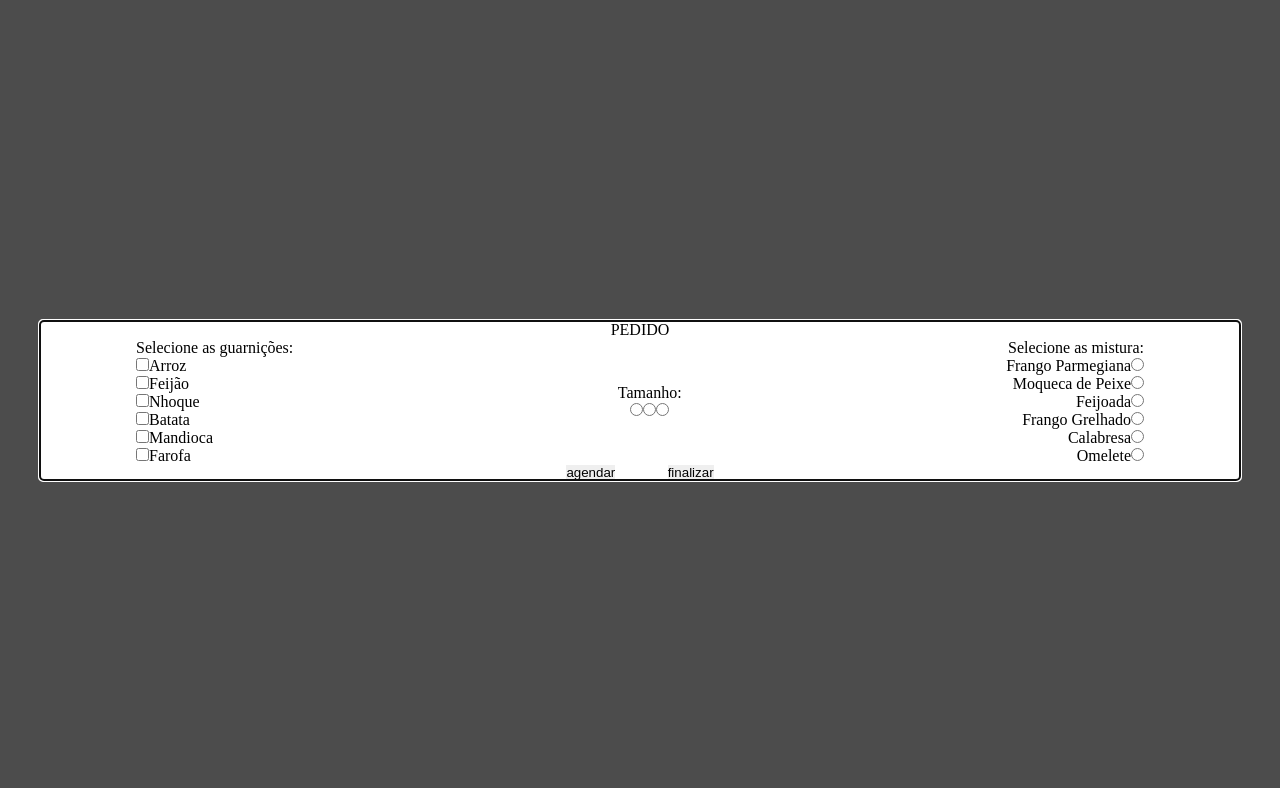
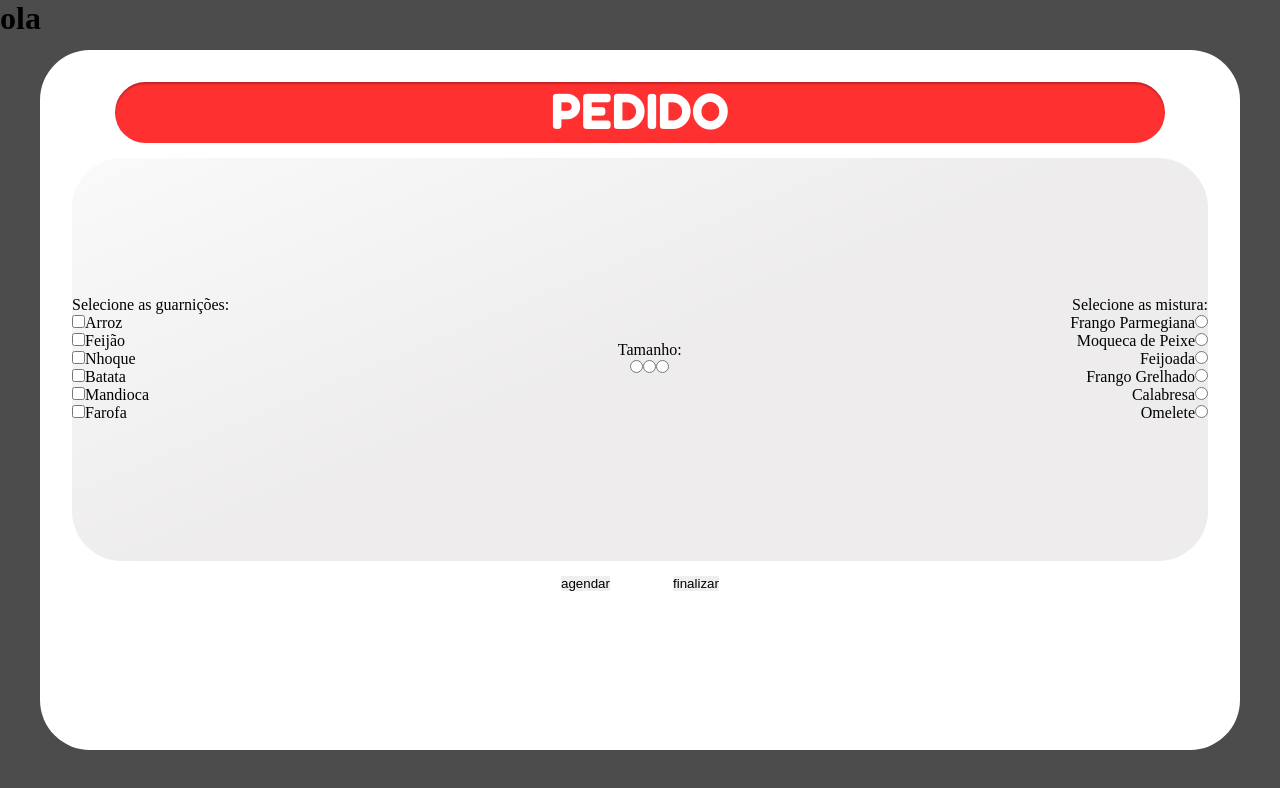
Before and after one commit to ViniciusCharleaux/mymita, a React (Vite) app: page /pedido in a window 1280 px wide. Shown: the top 788 px of the page. Built offline with nearby package versions, Linux system fonts and the light colour scheme.

Commit message:
Aplicar CSS em Order
Co-Authored-By: Cintra <64995266+CintraB@users.noreply.github.com>
Co-Authored-By: Cindel Sousa <60244854+Cindelevelyn@users.noreply.github.com>
Co-Authored-By: Vinicius Carneiro Charleaux <vinicius.charleaux@gmail.com>

```diff
--- a/src/pages/order/index.tsx
+++ b/src/pages/order/index.tsx
@@ -9,6 +9,11 @@ export const Order: React.FC = () => {
 
 
     return (
+
+        <>
+
+
+        <h1>ola</h1>
 
         <Modal
             isOpen={isModalOpen}
@@ -23,7 +28,7 @@ export const Order: React.FC = () => {
         >
             <ModalContainer>
                 <main>
-                    <div>
+                    <div className="topo">
                         PEDIDO
                     </div>
                     <div className="conteudo">
@@ -111,6 +116,8 @@ export const Order: React.FC = () => {
 
         </Modal>
 
+        </>
+
 
     )
 }
--- a/src/pages/order/styles.ts
+++ b/src/pages/order/styles.ts
@@ -5,24 +5,55 @@ export const Container = styled.div``
 
 
 export const ModalContainer = styled.div`
+    width: 100%;
+    height: 700px;
+    padding: 2rem;
+
+
 
 main{
     width: 100%;
     height: 80%;
     display: flex;
     flex-direction: column;
-    padding: 0 6rem 0;
 
     justify-content: space-around;
     align-items: center;
+    border-radius: 50px;
+
 
     .conteudo{
         width: 100%;
+        height: 100%;
         display: flex;
         flex-direction: row;
         align-items: center;
         justify-content: space-between;
 
+        background: linear-gradient(336.98deg, rgba(134, 123, 123, 0.14) 50.05%, rgba(196, 196, 196, 0) 118.16%);
+        border-radius: 50px;
+        margin: 15px;
+
+
+    }
+    .topo{
+        width: 1050px;
+        height: 77px;
+        left: 71px;
+        top: 35px;
+        text-align: center;
+        align-items: center;
+        font-family: 'Fredoka One';
+        font-style: normal;
+        font-weight: 400;
+        font-size: 48px;
+
+        color: white;
+
+
+        background: #FF3030;
+        box-shadow: inset 0px 2px 2px rgba(0, 0, 0, 0.25);
+        border-radius: 50px;
     }
 
     .guarnicoes{
--- a/src/styles/global.ts
+++ b/src/styles/global.ts
@@ -41,12 +41,17 @@ export const GlobalStyle = createGlobalStyle`
         align-items: center;
         justify-content: center;
     }
+
     .react-modal-content {
         width: 100%;
         max-width: 576px;
         background: var(--color-white);
         position: relative;
         border-radius: 0.25rem;
+        border-radius: 50px;
+    }
+    .react-modal-content:focus {
+        outline: none;
     }
     .react-modal-close{
         position: absolute;
```
